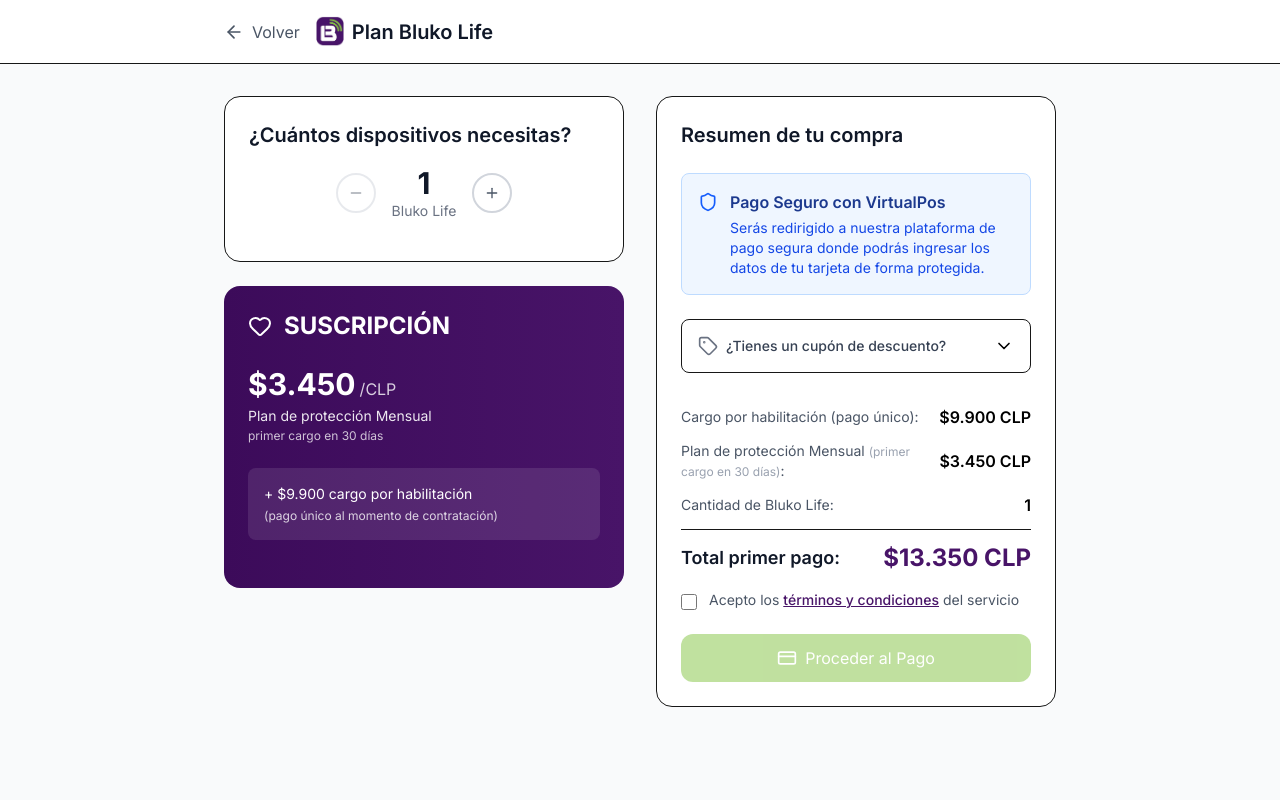
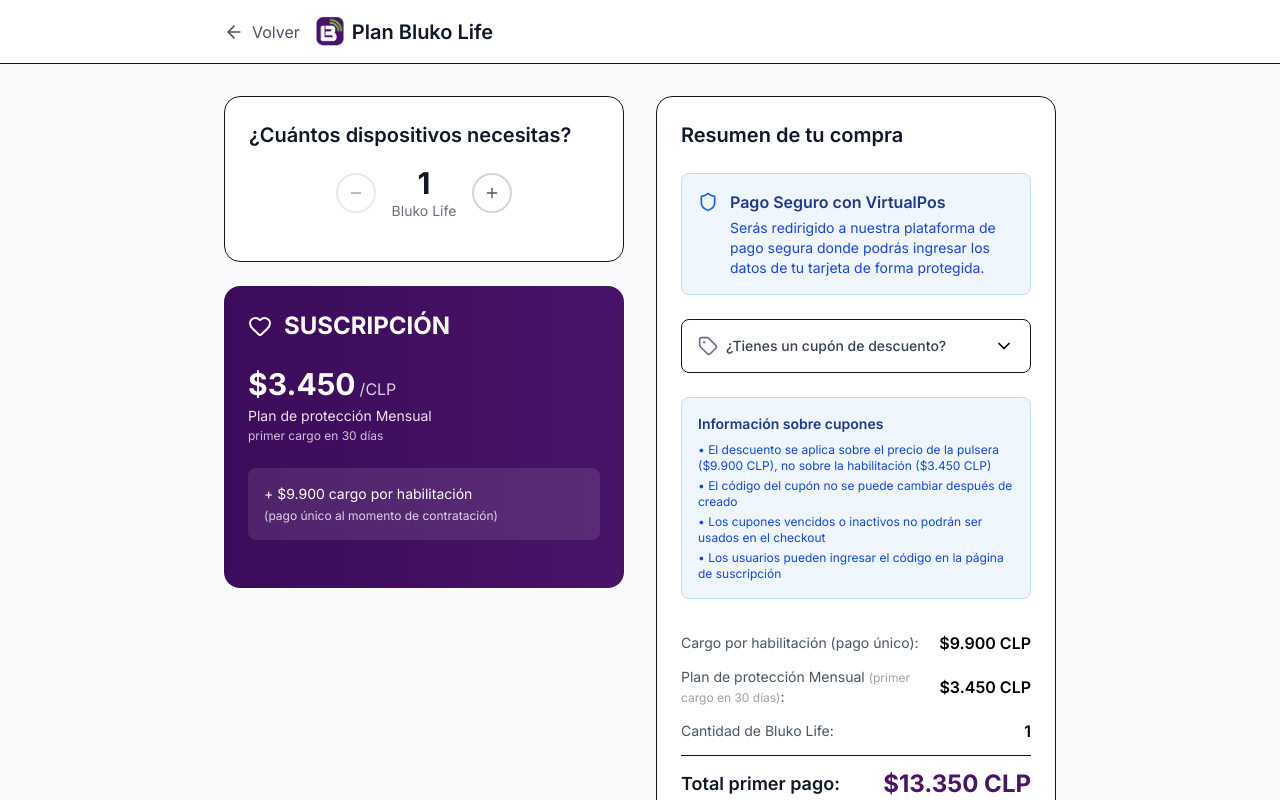
Before and after one commit to EduardoP1907/QR-Front, a Next.js app: page /subscription in a window 1280 px wide. Shown: the top 800 px of the page. Built offline with nearby package versions, Linux system fonts and the light colour scheme; no server answers; sample sign-in values are in the browser's storage.

Commit message:
Feat: Agregar info de cupones en pagina de compra

```diff
--- a/src/app/subscription/page.tsx
+++ b/src/app/subscription/page.tsx
@@ -370,6 +370,17 @@
                 )}
               </div>
 
+              {/* Info cupones */}
+              <div className="bg-blue-50 border border-blue-200 rounded-lg p-4">
+                <h4 className="text-sm font-semibold text-blue-900 mb-2">Información sobre cupones</h4>
+                <ul className="text-xs text-blue-700 space-y-1">
+                  <li>• El descuento se aplica sobre el precio de la pulsera ($9.900 CLP), no sobre la habilitación ($3.450 CLP)</li>
+                  <li>• El código del cupón no se puede cambiar después de creado</li>
+                  <li>• Los cupones vencidos o inactivos no podrán ser usados en el checkout</li>
+                  <li>• Los usuarios pueden ingresar el código en la página de suscripción</li>
+                </ul>
+              </div>
+
               {/* Submit */}
               <div className="pt-2">
                 <div className="space-y-3 mb-4">
```
Also changed, not shown: 34 other files (tests, documents, lock files or other folders).
